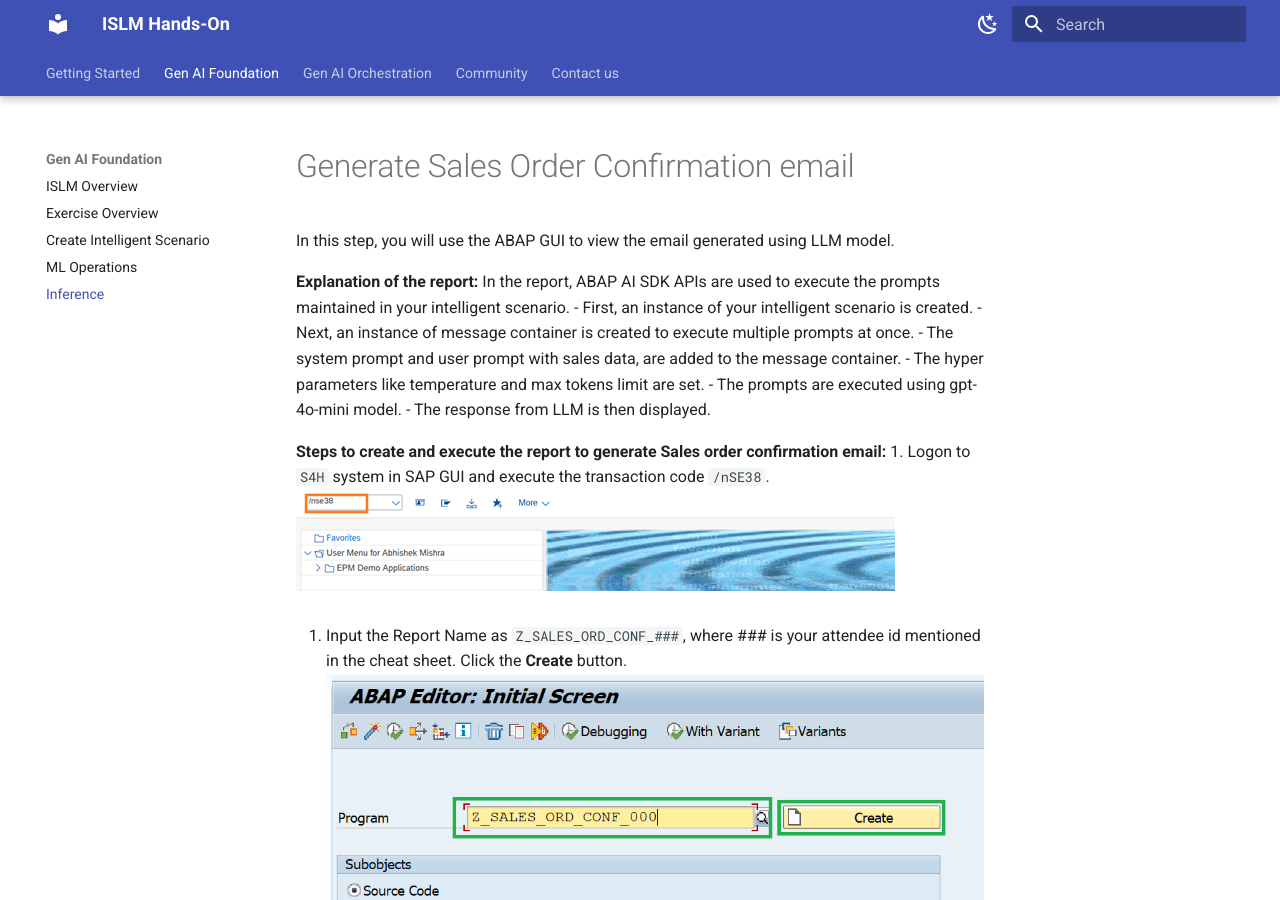
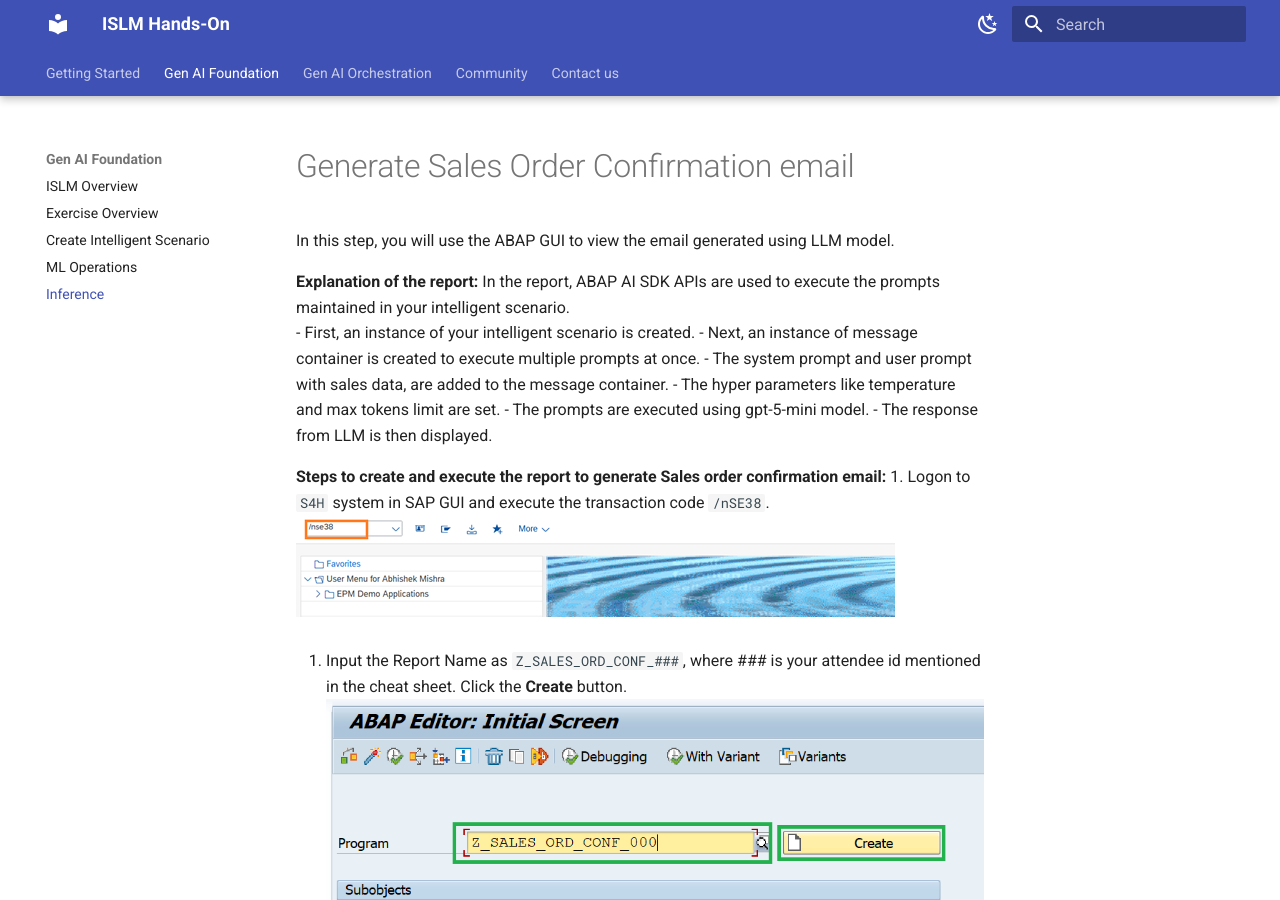
Before and after one commit to SAP-CLM-SL/ISLM, an MkDocs documentation site: the page built from docs/ISLM_with_SAPGenAI/generateemail.md, in a window 1280 px wide and 900 px high. Built offline with MkDocs 1.6.1 and Material for MkDocs 9.7.7, drawn with Linux system fonts in a browser that asks for light colours.

Commit message:
Update generateemail.md

```diff
--- a/docs/ISLM_with_SAPGenAI/generateemail.md
+++ b/docs/ISLM_with_SAPGenAI/generateemail.md
@@ -2,12 +2,12 @@
 
 In this step, you will use the ABAP GUI to view the email generated using LLM model.
 
-**Explanation of the report:** In the report, ABAP AI SDK APIs are used to execute the prompts maintained in your intelligent scenario.
+**Explanation of the report:** In the report, ABAP AI SDK APIs are used to execute the prompts maintained in your intelligent scenario. <br>
 - First, an instance of your intelligent scenario is created.
 - Next, an instance of message container is created to execute multiple prompts at once.
 - The system prompt and user prompt with sales data, are added to the message container.
 - The hyper parameters like temperature and max tokens limit are set.
-- The prompts are executed using gpt-4o-mini model.
+- The prompts are executed using gpt-5-mini model.
 - The response from LLM is then displayed.
 <br>
 
```
